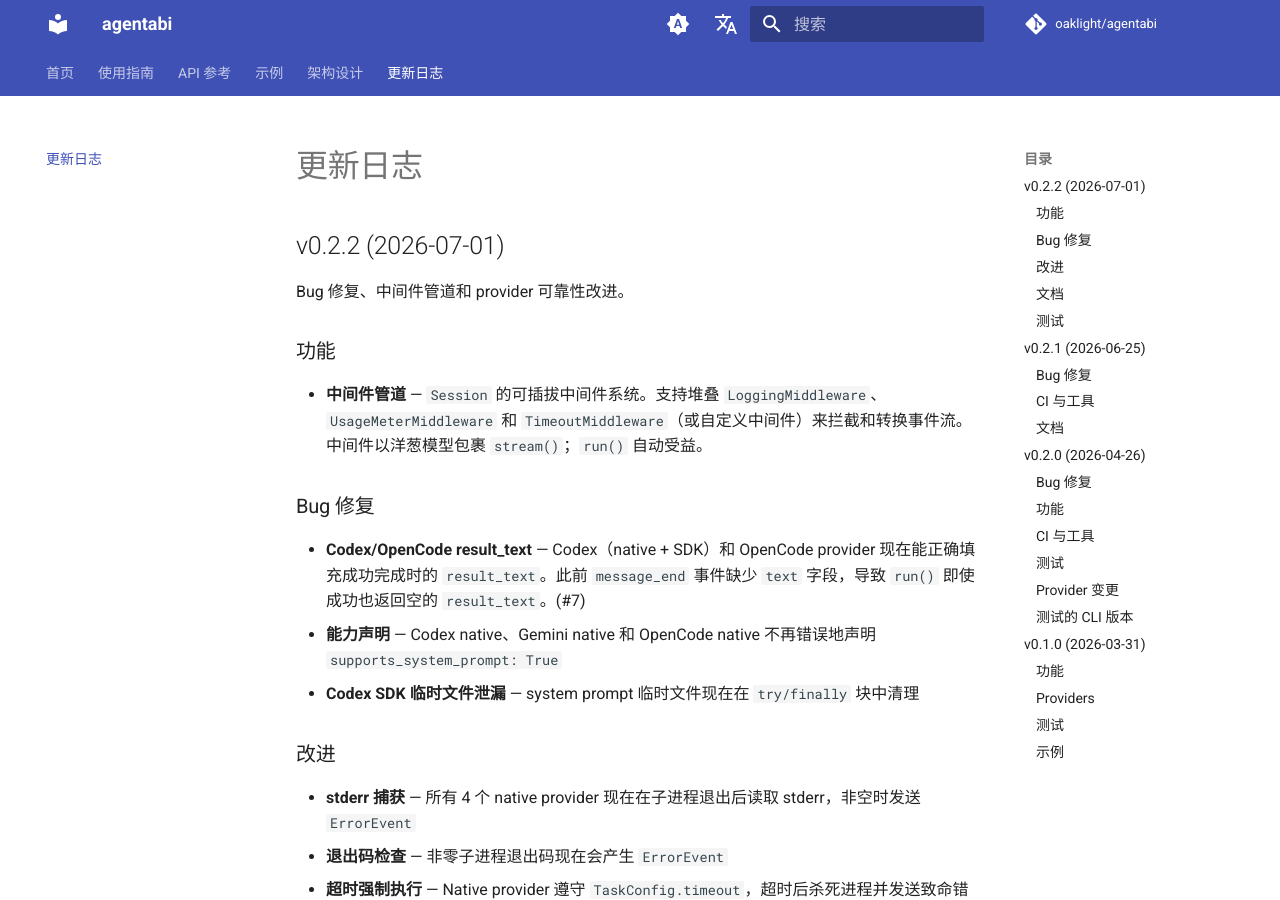
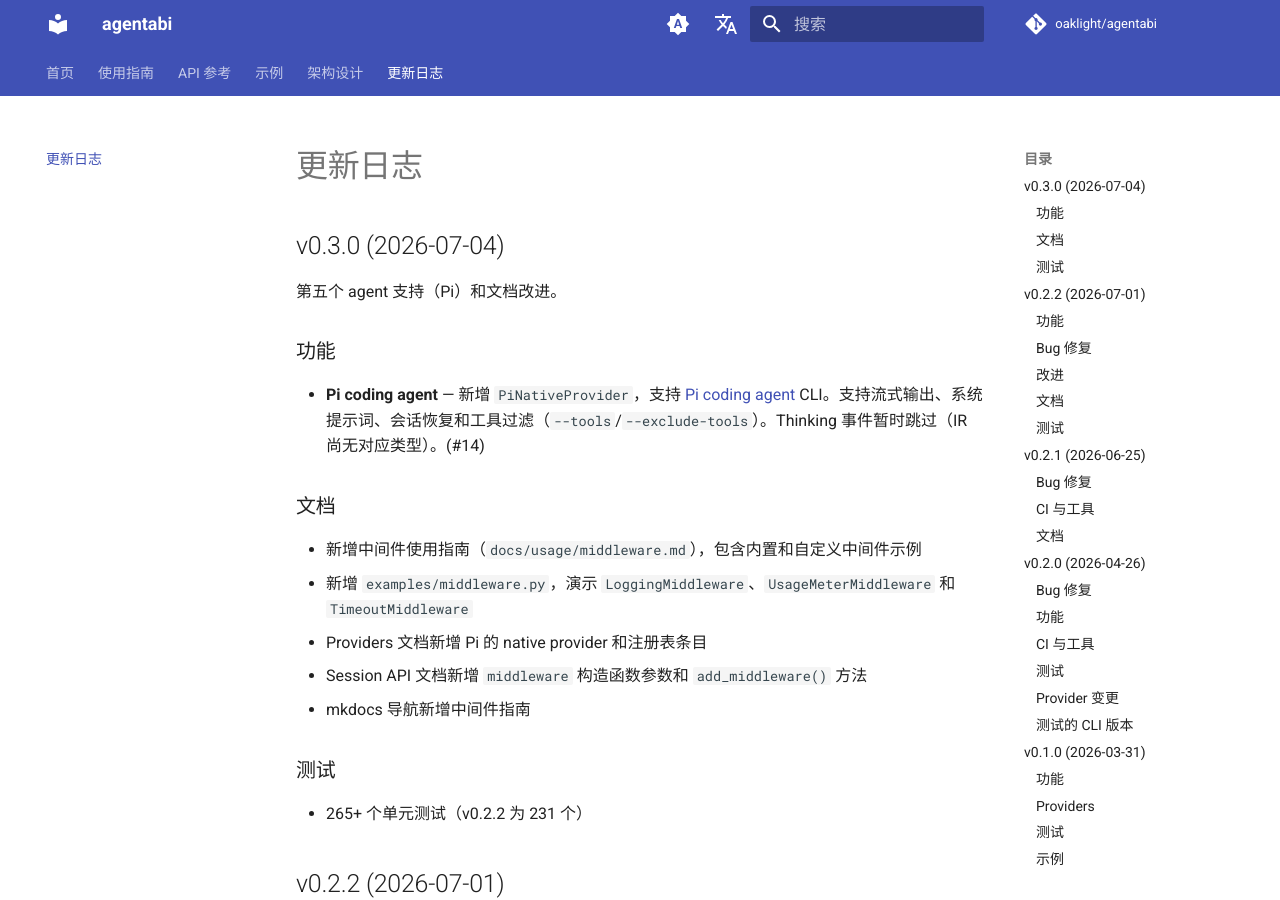
Before and after one commit to Oaklight/agentabi, an MkDocs documentation site: the page built from docs/changelog.md, in a window 1280 px wide and 900 px high. Built offline with MkDocs 1.6.1 and Material for MkDocs 9.7.7, drawn with Linux system fonts in a browser that asks for light colours; comment, search, counter and statistics services are not loaded.

Commit message:
docs: add v0.3.0 changelog

```diff
--- a/docs/changelog.md
+++ b/docs/changelog.md
@@ -1,4 +1,24 @@
 # 更新日志
+
+## v0.3.0 (2026-07-04)
+
+第五个 agent 支持（Pi）和文档改进。
+
+### 功能
+
+- **Pi coding agent** — 新增 `PiNativeProvider`，支持 [Pi coding agent](https://pi.dev/) CLI。支持流式输出、系统提示词、会话恢复和工具过滤（`--tools`/`--exclude-tools`）。Thinking 事件暂时跳过（IR 尚无对应类型）。(#14)
+
+### 文档
+
+- 新增中间件使用指南（`docs/usage/middleware.md`），包含内置和自定义中间件示例
+- 新增 `examples/middleware.py`，演示 `LoggingMiddleware`、`UsageMeterMiddleware` 和 `TimeoutMiddleware`
+- Providers 文档新增 Pi 的 native provider 和注册表条目
+- Session API 文档新增 `middleware` 构造函数参数和 `add_middleware()` 方法
+- mkdocs 导航新增中间件指南
+
+### 测试
+
+- 265+ 个单元测试（v0.2.2 为 231 个）
 
 ## v0.2.2 (2026-07-01)
 
```
